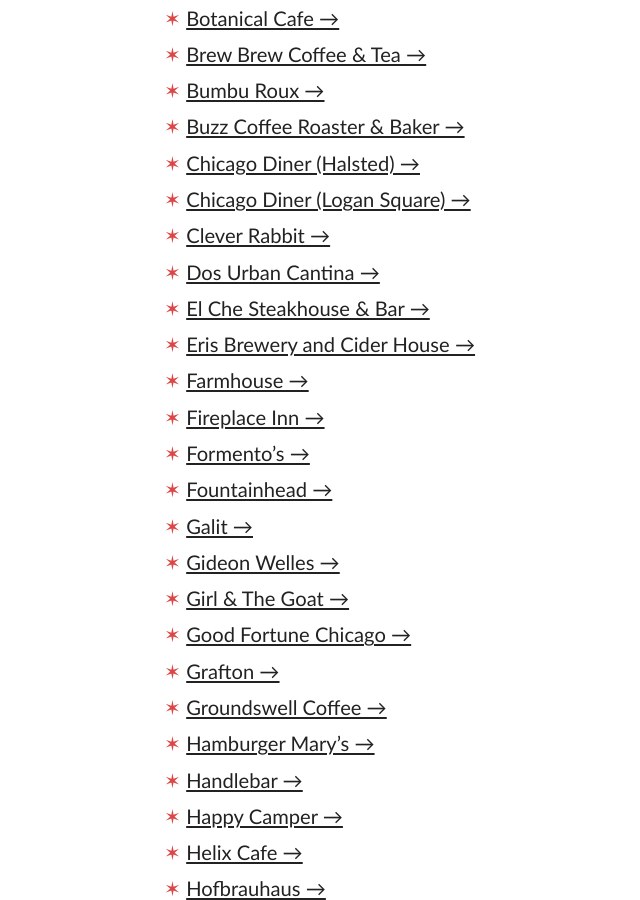
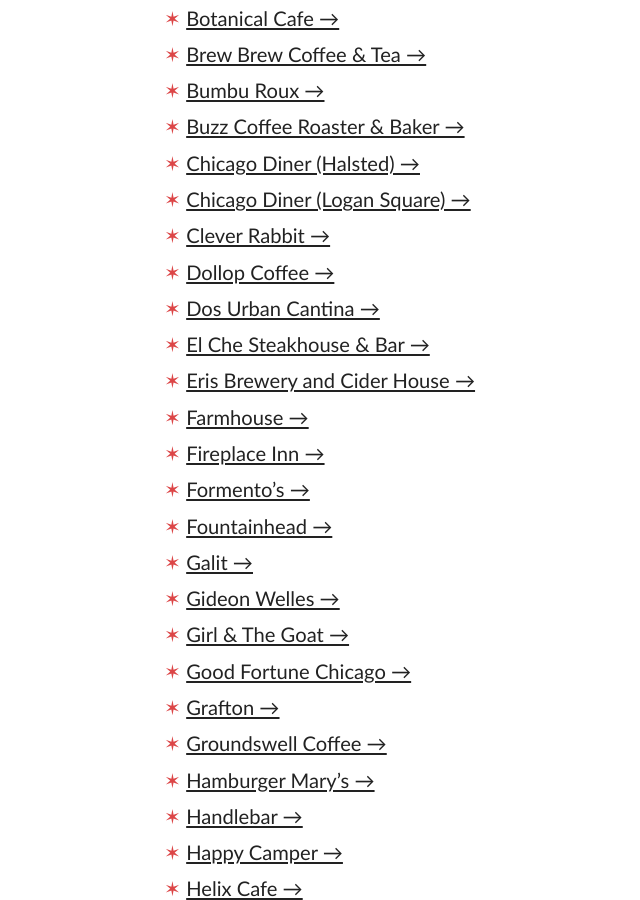
Before and after one commit to spencertweedy/chicagoservicerelief, a Jekyll site: the page built from index.html, in a window 1280 px wide and 900 px high, scrolled down 4892 px. Shown: the whole window, without its empty margins (156-796 px from the left). Built offline with Jekyll 4.4.1, drawn with Linux system fonts in a browser that asks for light colours.

Commit message:
add dollop coffee

```diff
--- a/_data/establishments.yml
+++ b/_data/establishments.yml
@@ -618,3 +618,6 @@
 - title: Buzz Coffee Roaster & Baker
   url: https://buzzcoffeeroaster.com/buzz-employee-relief-fund
   type: restaurant
+- title: Dollop Coffee
+  url: https://www.dollopcoffee.com/
+  type: restaurant
```
